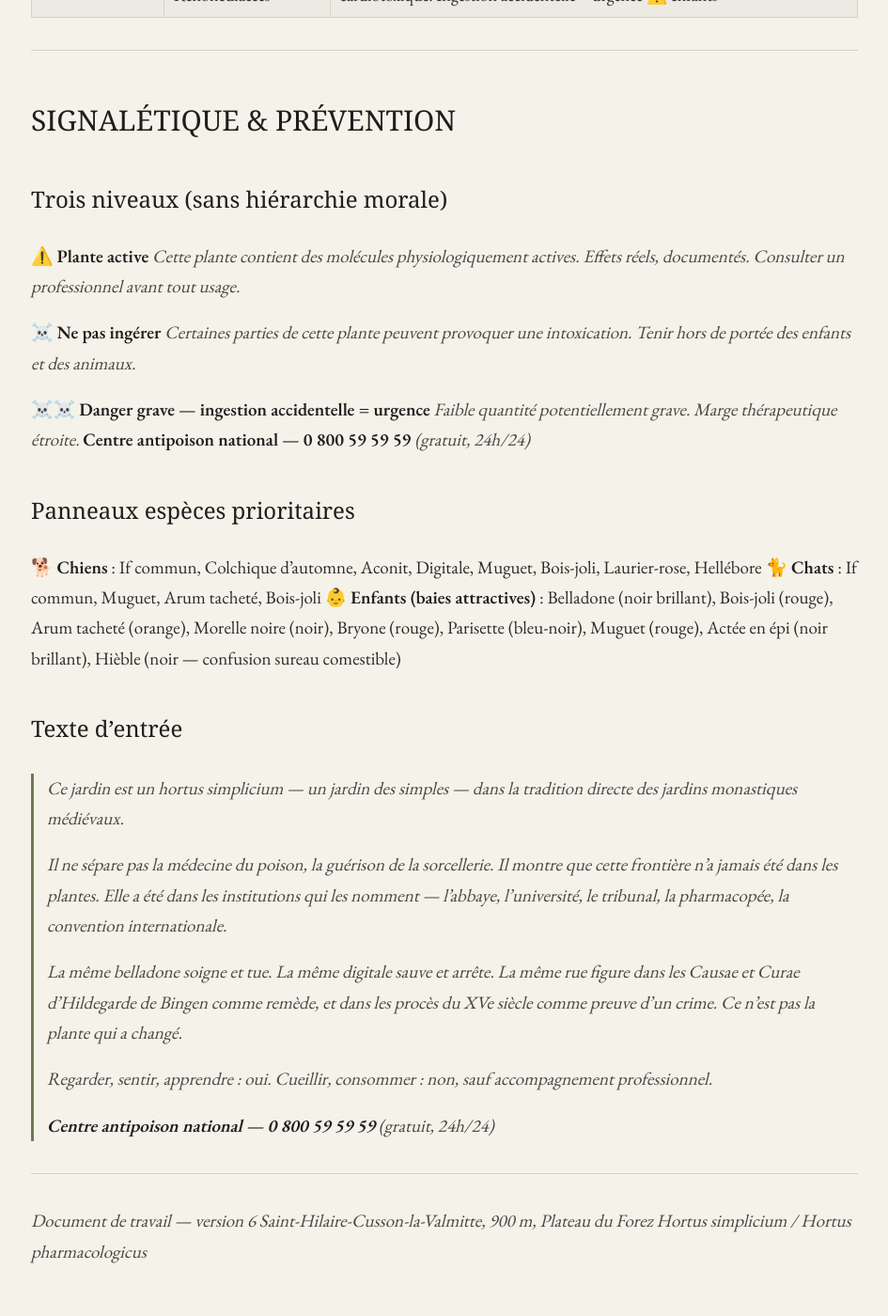
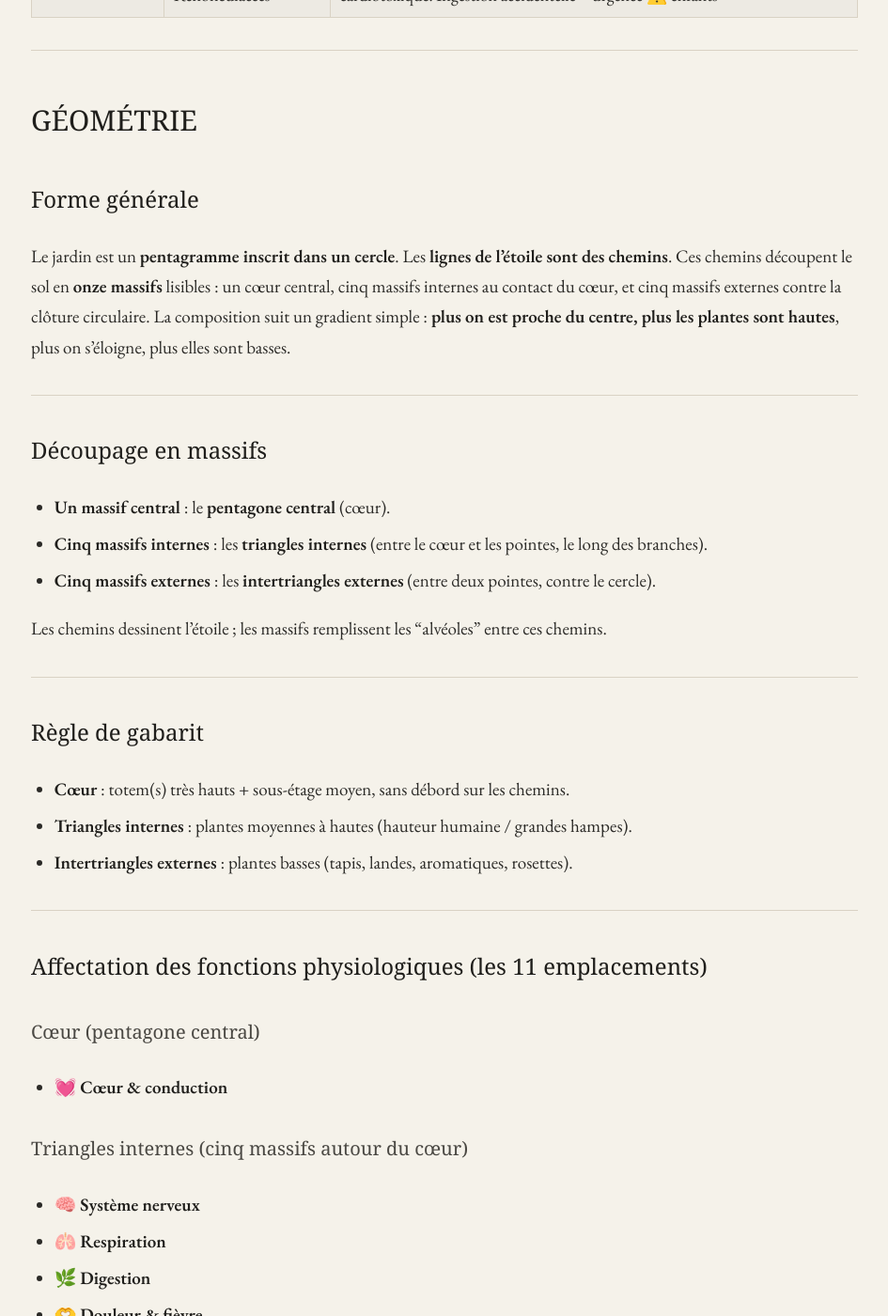
Before and after one commit to julien-lambert/jardin_des_simples, a Jekyll site: the page built from index.md, in a window 1280 px wide and 1400 px high, scrolled down 51885 px. Shown: the whole window at 94% size, without its empty margins (167-1112 px from the left). Built offline with Jekyll 4.4.1, drawn with Linux system fonts in a browser that asks for light colours; some web fonts are replaced; some of the changed text lies outside the part shown.

Commit message:
Add geometry section with plant placement and functions
Added geometry section with plant placement guidelines and physiological functions.

```diff
--- a/index.md
+++ b/index.md
@@ -681,6 +681,99 @@
 
 -----
 
+## GÉOMÉTRIE
+
+### Forme générale
+
+Le jardin est un **pentagramme inscrit dans un cercle**. Les **lignes de l’étoile sont des chemins**. Ces chemins découpent le sol en **onze massifs** lisibles : un cœur central, cinq massifs internes au contact du cœur, et cinq massifs externes contre la clôture circulaire. La composition suit un gradient simple : **plus on est proche du centre, plus les plantes sont hautes**, plus on s’éloigne, plus elles sont basses.
+
+-----
+
+### Découpage en massifs
+
+- **Un massif central** : le **pentagone central** (cœur).
+- **Cinq massifs internes** : les **triangles internes** (entre le cœur et les pointes, le long des branches).
+- **Cinq massifs externes** : les **intertriangles externes** (entre deux pointes, contre le cercle).
+
+Les chemins dessinent l’étoile ; les massifs remplissent les “alvéoles” entre ces chemins.
+
+-----
+
+### Règle de gabarit
+
+- **Cœur** : totem(s) très hauts + sous-étage moyen, sans débord sur les chemins.
+- **Triangles internes** : plantes moyennes à hautes (hauteur humaine / grandes hampes).
+- **Intertriangles externes** : plantes basses (tapis, landes, aromatiques, rosettes).
+
+-----
+
+### Affectation des fonctions physiologiques (les 11 emplacements)
+
+#### Cœur (pentagone central)
+- 💓 **Cœur & conduction**
+
+#### Triangles internes (cinq massifs autour du cœur)
+- 🧠 **Système nerveux**
+- 🫁 **Respiration**
+- 🌿 **Digestion**
+- 🫶 **Douleur & fièvre**
+- ⚡ **Métabolisme & hormones**
+
+#### Intertriangles externes (cinq massifs contre le cercle)
+- 🌸 **Peau & muqueuses**
+- 🩸 **Sang & circulation**
+- 🫀 **Foie & bile**
+- 💧 **Rein & voies urinaires**
+- 🛡️ **Anti-infectieux & parasites**
+
+(L’ordre autour du cercle est libre : la figure peut être tournée sans changer la logique.)
+
+-----
+
+### Placement des plantes citées (exemples concrets)
+
+#### 💓 Cœur & conduction — Massif central (très haut)
+- **Totem** : If commun
+- **Haut/second plan** : digitale pourpre ; aconit napel
+
+#### 🧠 Système nerveux — Triangle interne (haut à moyen)
+- **Totem** : belladone
+- **Option estivale (pot/annuelle)** : brugmansia ou datura
+
+#### 🫁 Respiration — Triangle interne (vertical)
+- **Totem** : molène bouillon-blanc
+
+#### 🌿 Digestion — Triangle interne (montagnard)
+- **Totem** : gentiane jaune
+- **Complément** : bryone dioïque (si support/contrôle)
+
+#### 🫶 Douleur & fièvre — Triangle interne (saisonnier)
+- **Totem** : arnica
+- **Option estivale (annuelle)** : pavot somnifère
+
+#### ⚡ Métabolisme & hormones — Triangle interne (moyen)
+- **Totem** : colchique
+- **Complément (mi-ombre possible)** : sceau-de-Salomon
+
+#### 💧 Rein & voies urinaires — Intertriangle externe (bas, lande)
+- **Tapis** : airelle rouge ; callune
+
+#### 🛡️ Anti-infectieux & parasites — Intertriangle externe (bas aromatique)
+- **Tapis** : serpolet
+- **Accents** : absinthe ; tanaisie
+
+#### 🌸 Peau & muqueuses — Intertriangle externe (bas à moyen)
+- **Accents** : rue officinale ; bois-joli
+
+#### 🩸 Sang & circulation — Intertriangle externe (plutôt bas)
+- **Accents** : ortie dioïque (si contenue)
+
+#### 🫀 Foie & bile — Intertriangle externe (bas à moyen)
+- **Accents** : chardon-marie ; consoude ; vipérine
+
+-----
+-----
+
 ## SIGNALÉTIQUE & PRÉVENTION
 
 ### Trois niveaux (sans hiérarchie morale)
```
